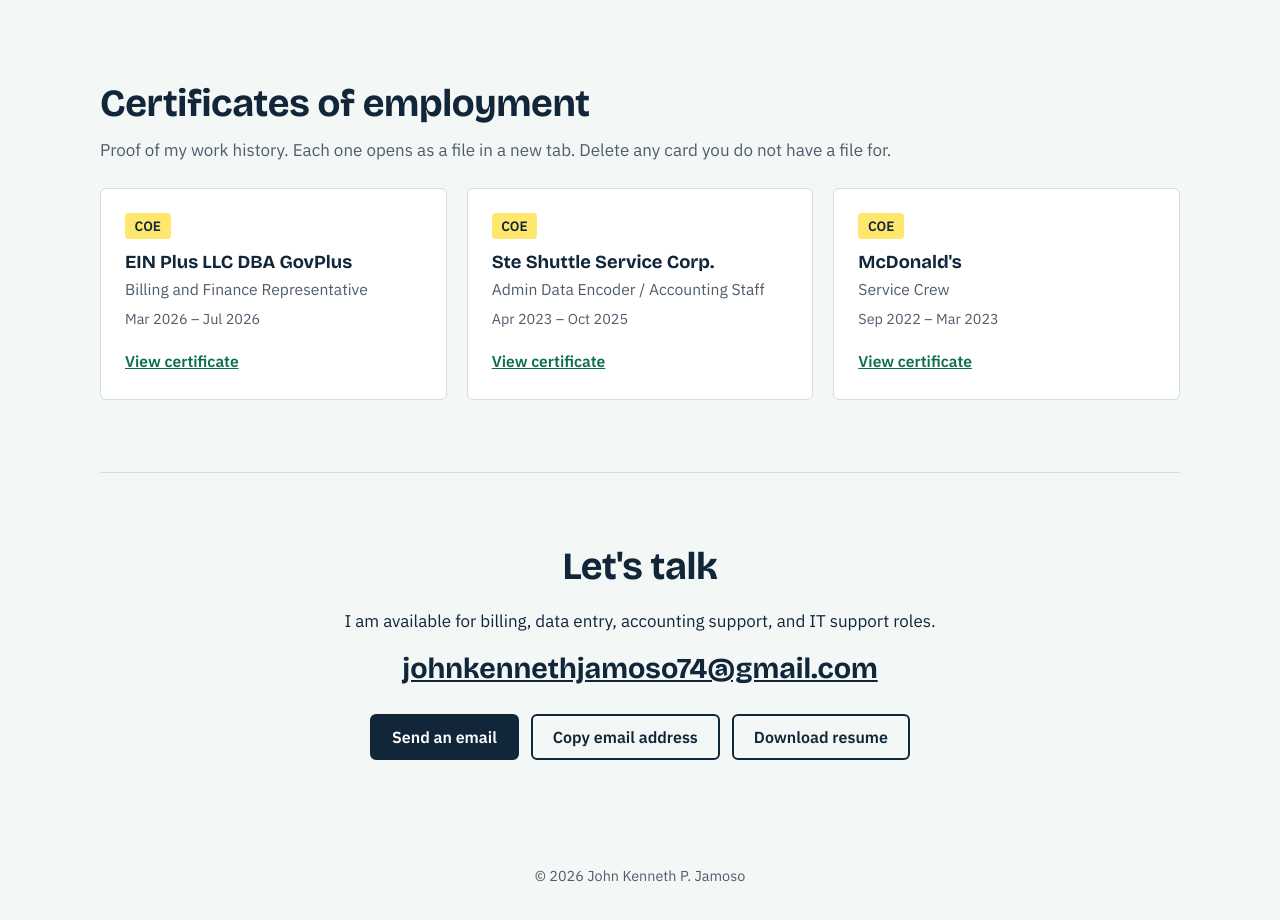
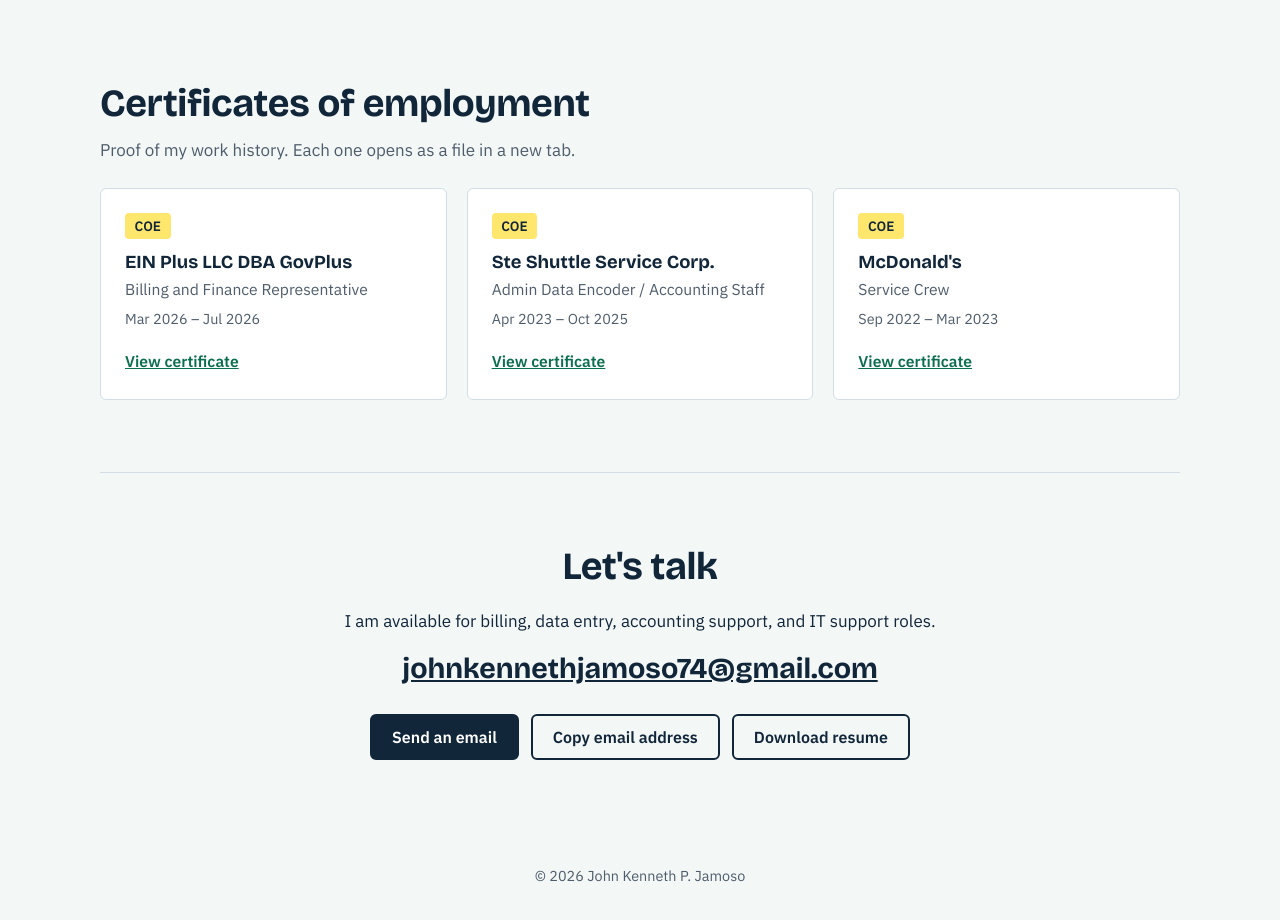
Before and after one commit to KenJamoso/KenJamoso.github.io, a plain HTML site: page index.html in a window 1280 px wide. Shown: the part 3640-4560 px from the top of the page. Drawn offline with nearby package versions, Linux system fonts and the light colour scheme.

Commit message:
Update portfolio files

```diff
--- a/index.html
+++ b/index.html
@@ -177,7 +177,7 @@
    <!-- CERTIFICATES -->
   <section id="certificates" class="wrap">
     <h2>Certificates of employment</h2>
-    <p class="sub">Proof of my work history. Each one opens as a file in a new tab. Delete any card you do not have a file for.</p>
+    <p class="sub">Proof of my work history. Each one opens as a file in a new tab. </p>
     <div class="certs">
       <a class="cert" href="certificates/coe-govplus.pdf" target="_blank" rel="noopener">
         <span class="cert-tag">COE</span>
```
Also changed, not shown: 1 other file.
